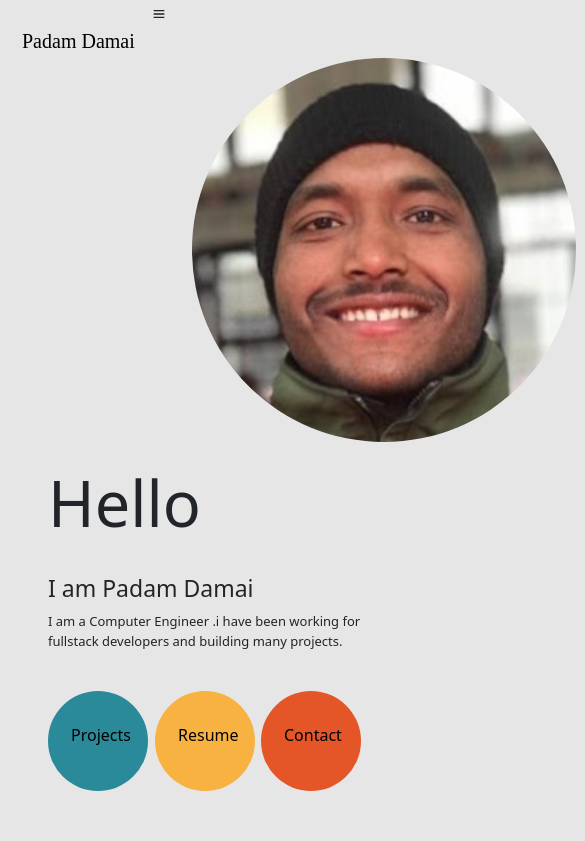
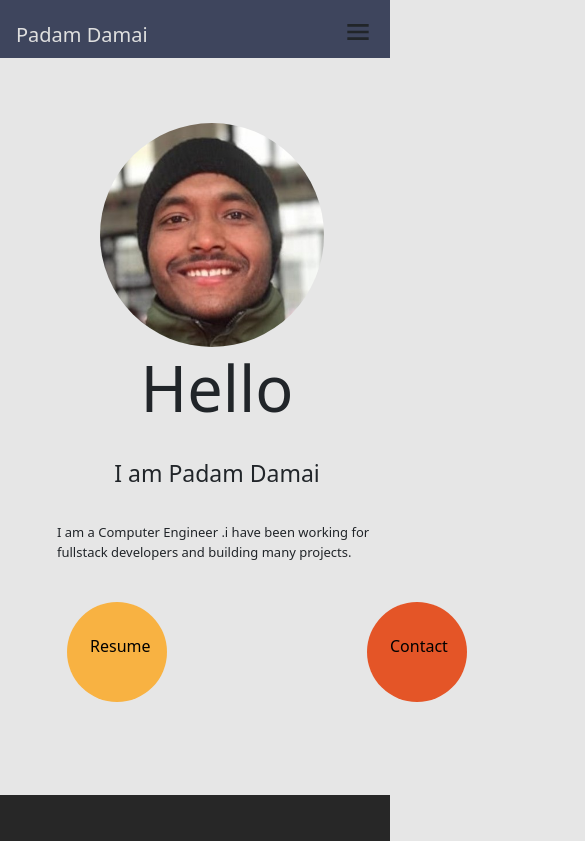
Before and after one commit to padamdamai/my_portfolio, a React (Create React App) app: page / in a window 390 px wide. Shown: the top 841 px of the page, 585 px wide, since content can reach past the window. Built offline with nearby package versions, Linux system fonts and the light colour scheme.

Commit message:
changed styled of image and side menu content

```diff
--- a/src/index.css
+++ b/src/index.css
@@ -9,66 +9,88 @@ body {
 #dark{
   background-color: "black";
 }
-.name_user{
+.topnav.name_user{
   margin-left: 6px;
   position: relative;
   top:-2px;
   font-size: 20px;
   font-family: proxima;
 }
-.name_user,.topnav-right a{
+.name_user:hover{
+  height: 3rem;
+  width: 10rem;
+  background-color:#3E455D;
+  border-radius: 23px;
+  font-size: 18px;
+  color: white;
+  position: fixed;
+}
+.name_user{
+  font-size: 25px;
+  position: absolute;
+  top:-8px;
+}
+.name_user,.topnavight a{
   margin-top:14px;
 
 }
 .topnav {
-  overflow: hidden;
-  background-color: rgb(230,230,230);
+  background-color:#3E455D;
   height: 58px;
   margin-right: 1rem;
+  position: fixed;
+  top: 0px;
+  width: 100%;
 }
-
 .topnav a {
   float: left;
-  color: black;
+  color: #DFDFDF;
   text-align: center;
   padding: 14px 16px;
   text-decoration: none;
-
 }
 .topnav .name_user:hover {
-  background-color: #ddd;
-  color: black;
-  border-radius: 23px;
+   padding-left: 1rem;
+}
+.topnav a:not(.name_user):hover {
+  font-size: 15px;
   height: 3rem;
-  width: 15rem;
-}
-.topnav a:hover {
-  background-color: #ddd;
-  color: black;
-  border-radius: 23px;
-  height: 3rem;
-  width: 7rem;
+  padding-left: 1rem;
+  color: white;
+
+
 }
 
 .topnav a.active {
   background-color: #04AA6D;
   color: white;
+
 }
 
 .topnav-right {
-  float: right;
+  float:right;
+}
+.icons_menuAndCross{
+  display: none;
+}
+.menu_bar{
+ position: absolute;
+  top: 1rem;
+  right: 0rem;
+  height: 3rem;
+  width: 4rem;
+}
+/*..............................................main.....................................topnav-right*/
+
+.main_content{
+ display:flex;
+ flex-direction:row;
+ margin-top:123px;
+ margin-left:0px;
+
 }
 
-/*..............................................main.....................................topnav-right*/
-/*main{
-position: absolute;
-top:12rem;
-left: 23rem;
-}*/
 
-.image_holder{
-
-}
  .my_image{
 height: 24rem;
   width: 24rem;
@@ -109,7 +131,7 @@ article{
 }
 .container{
   margin-top: 33rem;
-  background-color:lightblue;
+
 }
 .icon_container{
   display: flex;
@@ -134,3 +156,68 @@ article{
 .copyright{
   color:#808080;
 }
+
+/*..........................................responsive...................*/
+
+@media (max-width:512px){
+.icons_menuAndCross{
+  display: block;
+}
+.topnav-right {
+  display: flex;
+  flex-direction: column;
+  margin: 4rem 1rem 1rem 3rem;
+}
+.hide_menu_bar{
+  display: none;
+}
+.menu_bar {
+  position: absolute;
+  top: 1rem;
+  right: 1rem;
+  height: 2rem;
+  width: 2rem;
+}
+.topnav-right{
+  background-color: black;
+  margin: 58px 0px auto;
+}
+.topnav a:not(.name_user):hover {
+  color:grey;
+}
+.main_content{
+ display:flex;
+ flex-direction:column;
+ margin-top:123px;
+ margin-left:100px;
+}
+ .my_image{
+height: 14rem;
+  width: 14rem;
+  border-radius: 50%;
+  margin-left:0rem;
+}
+.my_info {
+  height: 24rem;
+  width: 20rem;
+  display: flex;
+  flex-direction: column;
+  justify-content: center;
+  align-items: center;
+  margin-left: -43px;
+
+}
+.aBit{
+  font-size: 23px;
+  line-height: 30px;
+  margin-bottom: 11px;
+}
+.introduction{
+  font-size: 63px;
+  line-height: 60px;
+}
+.name_user{
+  font-size: 20px;
+}
+
+}
```
